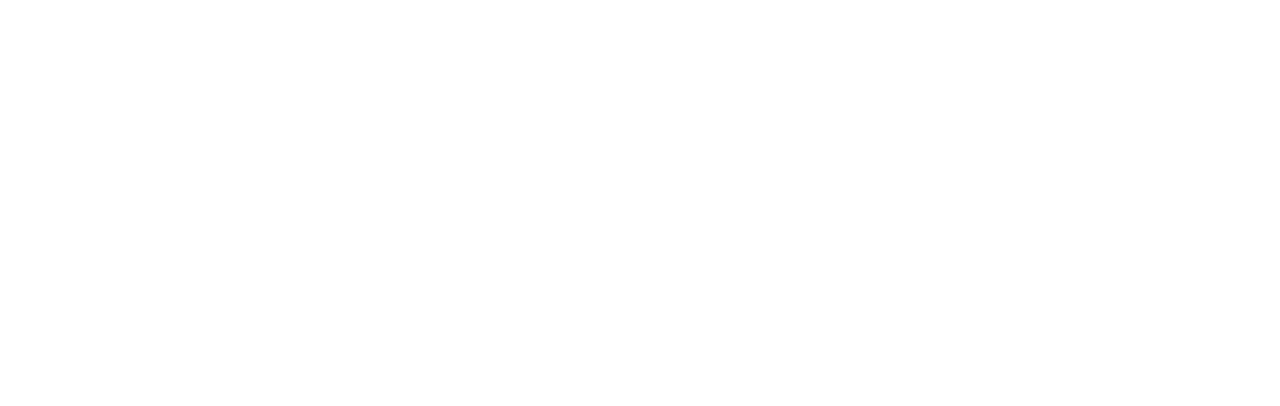
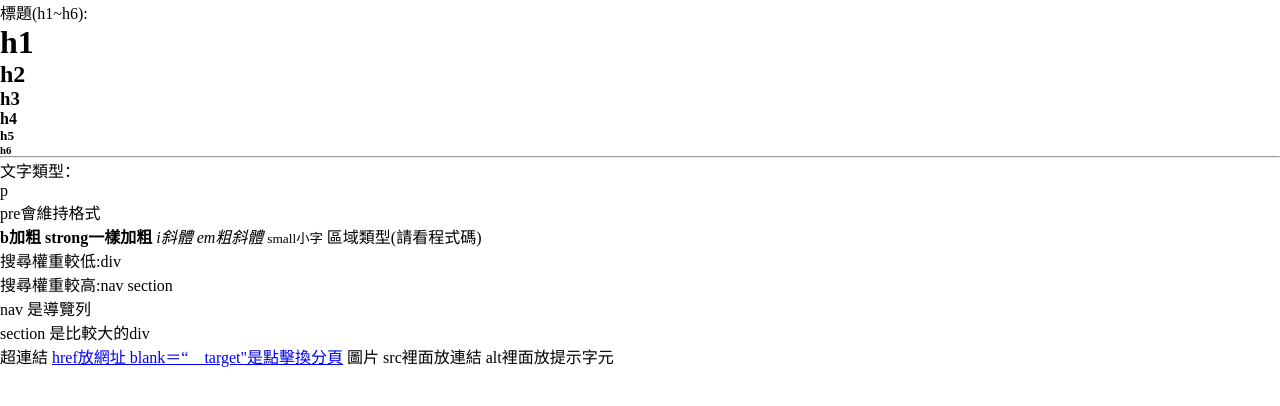
Before and after one commit to Toby-Yuan/HTML-CSS, a plain HTML site: page index.html in a window 1280 px wide. Drawn offline with Linux system fonts and the light colour scheme.

Commit message:
常用標籤

```diff
--- a/index.html
+++ b/index.html
@@ -7,6 +7,36 @@
     <link rel="stylesheet" href="./style.css">
 </head>
 <body>
+    標題(h1~h6):
+    <h1>h1</h1>
+    <h2>h2</h2>
+    <h3>h3</h3>
+    <h4>h4</h4>
+    <h5>h5</h5>
+    <h6>h6</h6>
+    <hr>
+
+    文字類型：
+    <p>p</p>
+    <pre>pre會維持格式</pre>
+    <b>b加粗</b>
+    <strong>strong一樣加粗</strong>
+    <i>i斜體</i>
+    <em>em粗斜體</em>
+    <small>small小字</small>
+
+    區域類型(請看程式碼)
+    <div>搜尋權重較低:div</div>
+
+    搜尋權重較高:nav section
+    <nav>nav 是導覽列</nav>
+    <section>section 是比較大的div</section>
+
+    超連結
+    <a href="#" blank="_target">href放網址 blank＝“＿target"是點擊換分頁</a>
+
+    圖片
+    <img src="" alt="">src裡面放連結 alt裡面放提示字元
 
 </body>
 </html>
```
